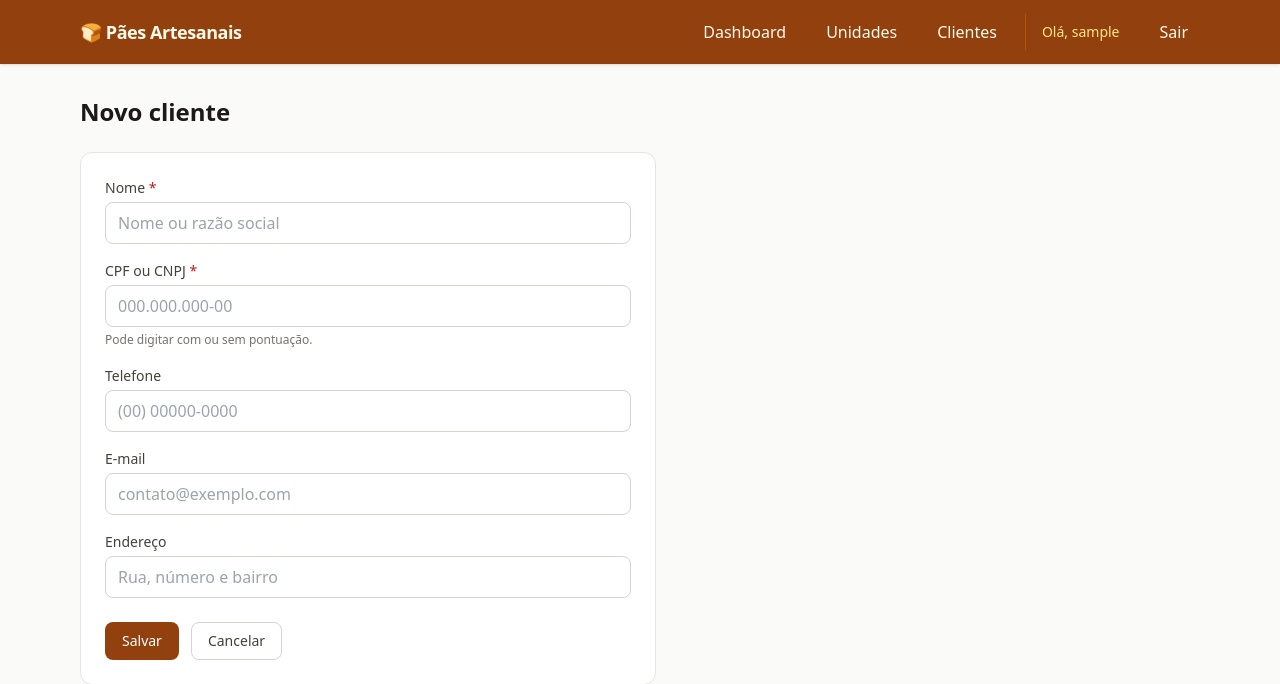
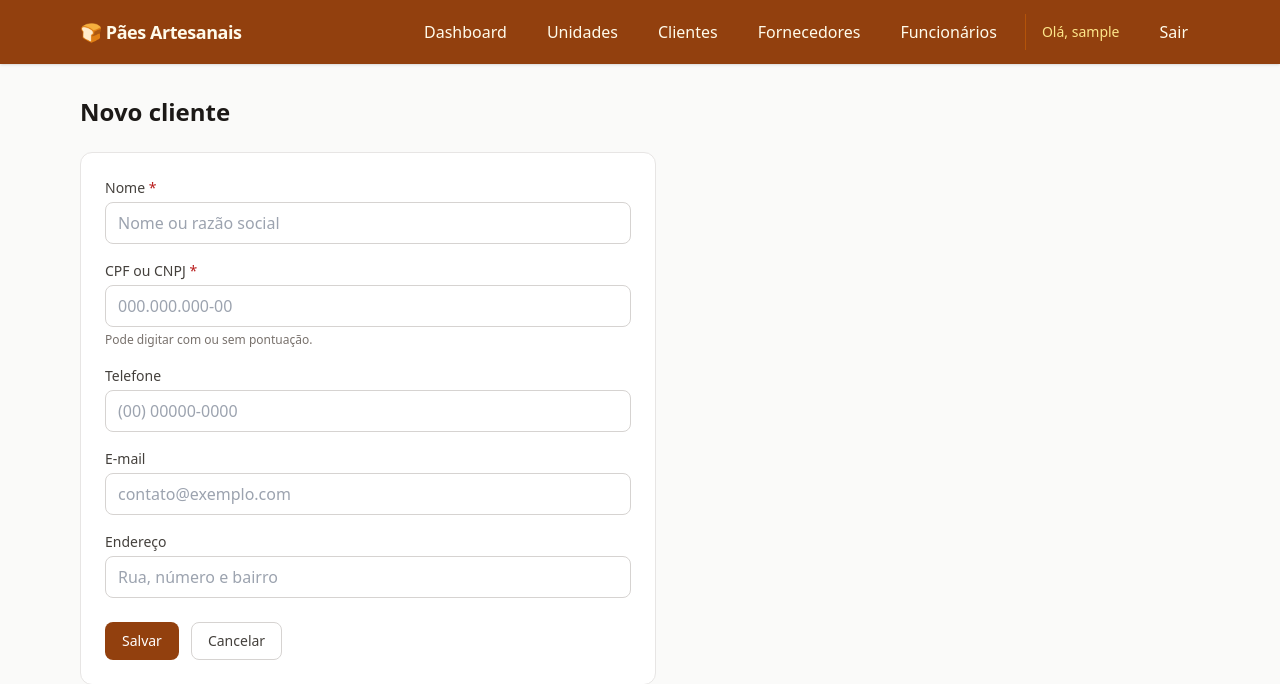
Before and after one commit to rpsmatheus/Sistema-de-Gerenciamento-Comercial, a Django app: page /clientes/novo/ in a window 1280 px wide. Shown: the top 684 px of the page. Run offline with Django 5.2, Linux system fonts and the light colour scheme; the visitor is signed in with stand-in values (Sample User, id 1); parts of the project's set-up code (start-up, migrations or seed data) failed here and were passed over; some libraries are stand-ins or nearby versions.

Commit message:
feat: ativa fornecedores e funcionários no menu e no dashboard

```diff
--- a/core/tests.py
+++ b/core/tests.py
@@ -81,6 +81,11 @@ class DashboardTests(TestCase):
         self.assertContains(resposta, 'Olá, gerente')
         self.assertContains(resposta, 'Sair')
 
+    def test_modulos_da_sprint_3_tem_link_no_dashboard_e_no_menu(self):
+        resposta = self.client.get(reverse('dashboard'))
+        self.assertContains(resposta, f'href="{reverse("fornecedores_lista")}"')
+        self.assertContains(resposta, f'href="{reverse("funcionarios_lista")}"')
+
     def test_modulos_prontos_tem_link_no_dashboard_e_no_menu(self):
         resposta = self.client.get(reverse('dashboard'))
         self.assertContains(resposta, f'href="{reverse("unidades_lista")}"')
--- a/templates/partials/navbar.html
+++ b/templates/partials/navbar.html
@@ -30,6 +30,16 @@
                         Clientes
                     </a>
                 </li>
+                <li>
+                    <a href="{% url 'fornecedores_lista' %}" class="block rounded px-3 py-2 hover:bg-amber-700">
+                        Fornecedores
+                    </a>
+                </li>
+                <li>
+                    <a href="{% url 'funcionarios_lista' %}" class="block rounded px-3 py-2 hover:bg-amber-700">
+                        Funcionários
+                    </a>
+                </li>
                 {# Os links dos próximos módulos entram aqui conforme forem implementados #}
 
                 <li class="px-3 py-2 text-sm text-amber-200 md:border-l md:border-amber-700 md:pl-4">
```
Also changed, not shown: core/views.py (+4 -4 lines).
